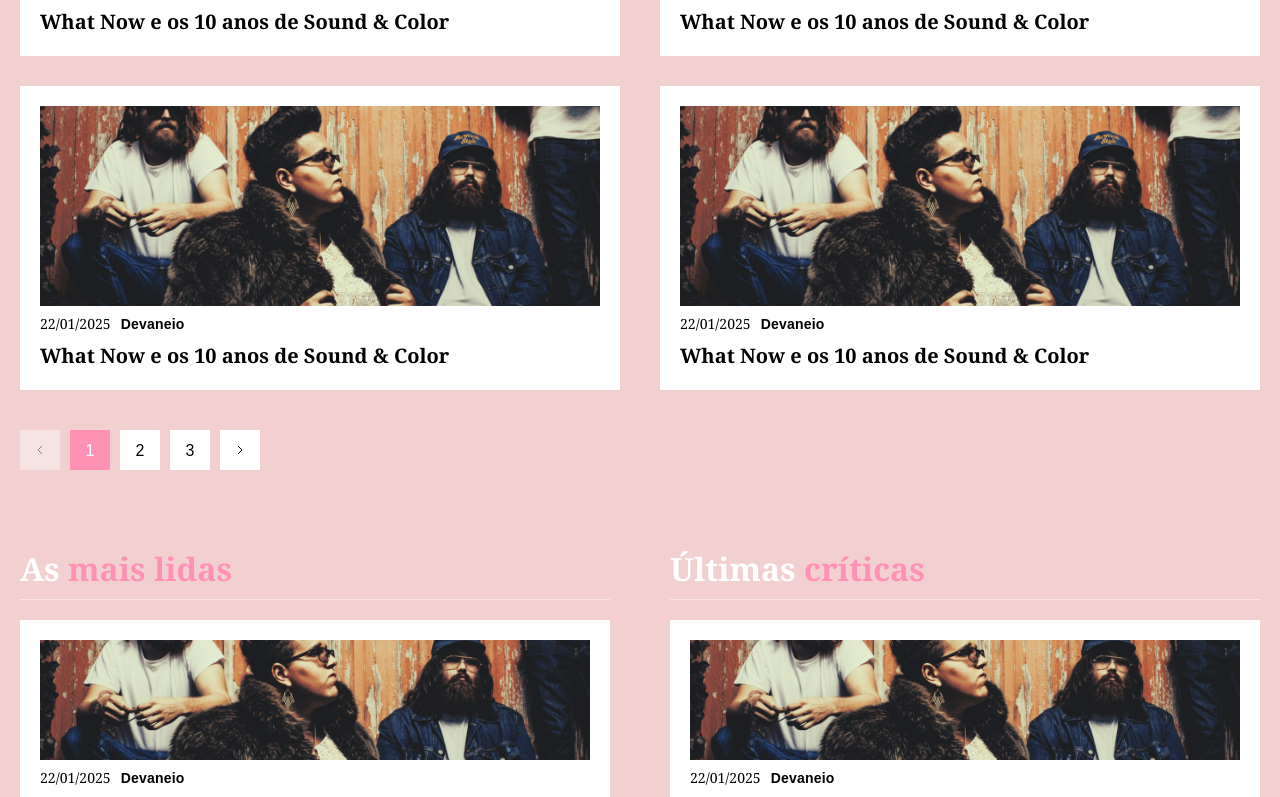
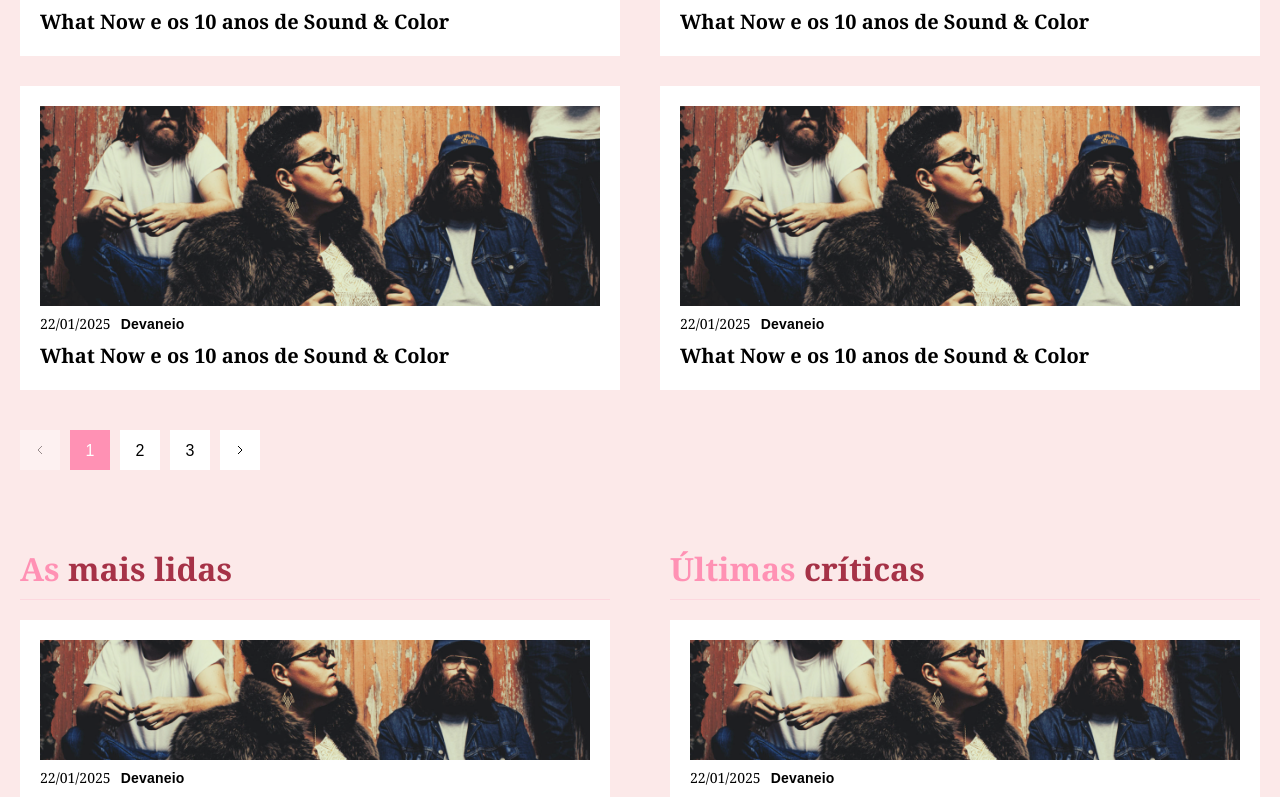
Before and after one commit to feliphepaz/igor-fala-de-musica, a Nuxt app: page / in a window 1280 px wide. Shown: the part 1274-2071 px from the top of the page. Built offline with nearby package versions, Linux system fonts and the light colour scheme.

Commit message:
refactor: rebranding color queen and titles

```diff
--- a/assets/scss/vars.scss
+++ b/assets/scss/vars.scss
@@ -1,7 +1,7 @@
 // Colors
 $color-white: #ffffff;
 $color-black: #000000;
-$color-queen: #f2d0d0;
+$color-queen: #fce9e9;
 $color-igor: #ff91b4;
 $color-cherry: #a63247;
 
@@ -16,6 +16,7 @@ $weight-bold: 700;
 // Opacities
 $opacity-6: 0.06;
 $opacity-10: 0.1;
+$opacity-20: 0.2;
 $opacity-40: 0.4;
 $opacity-60: 0.6;
 $opacity-80: 0.8;
--- a/components/text.vue
+++ b/components/text.vue
@@ -32,7 +32,7 @@
       case 'black':
         return '#000000'
       case 'queen':
-        return '#f2d0d0'
+        return '#fce9e9'
       case 'igor':
         return '#ff91b4'
       case 'cherry':
@@ -53,7 +53,7 @@
       line-height: 120%;
 
       :deep(strong) {
-        color: $color-igor;
+        color: $color-cherry;
       }
 
       @include tablet {
--- a/pages/[post].vue
+++ b/pages/[post].vue
@@ -11,7 +11,7 @@
 
     <section class="post__related-posts">
       <div class="container">
-        <Text as="h2" type="title-h1" color="white">Relacionados</Text>
+        <Text as="h2" type="title-h1" color="igor">Relacionados</Text>
       </div>
 
       <CardsGrid :cards="POSTS.list" />
@@ -49,8 +49,8 @@
           display: block;
           width: 100%;
           height: 1px;
-          opacity: $opacity-40;
-          background: $color-white;
+          opacity: $opacity-20;
+          background: $color-igor;
           margin-top: 10px;
         }
       }
--- a/pages/index.vue
+++ b/pages/index.vue
@@ -6,7 +6,7 @@
     <section class="home__rankings">
       <div class="home__rankings__wrapper container">
         <div class="home__rankings__wrapper__ranking">
-          <Text as="h2" type="title-h1" color="white">
+          <Text as="h2" type="title-h1" color="igor">
             As
             <strong>mais lidas</strong>
           </Text>
@@ -15,7 +15,7 @@
         </div>
 
         <div class="home__rankings__wrapper__ranking">
-          <Text as="h2" type="title-h1" color="white">
+          <Text as="h2" type="title-h1" color="igor">
             Últimas
             <strong>críticas</strong>
           </Text>
@@ -64,8 +64,8 @@
             display: block;
             width: 100%;
             height: 1px;
-            opacity: $opacity-40;
-            background: $color-white;
+            opacity: $opacity-20;
+            background: $color-igor;
             margin-top: 10px;
           }
         }
```
